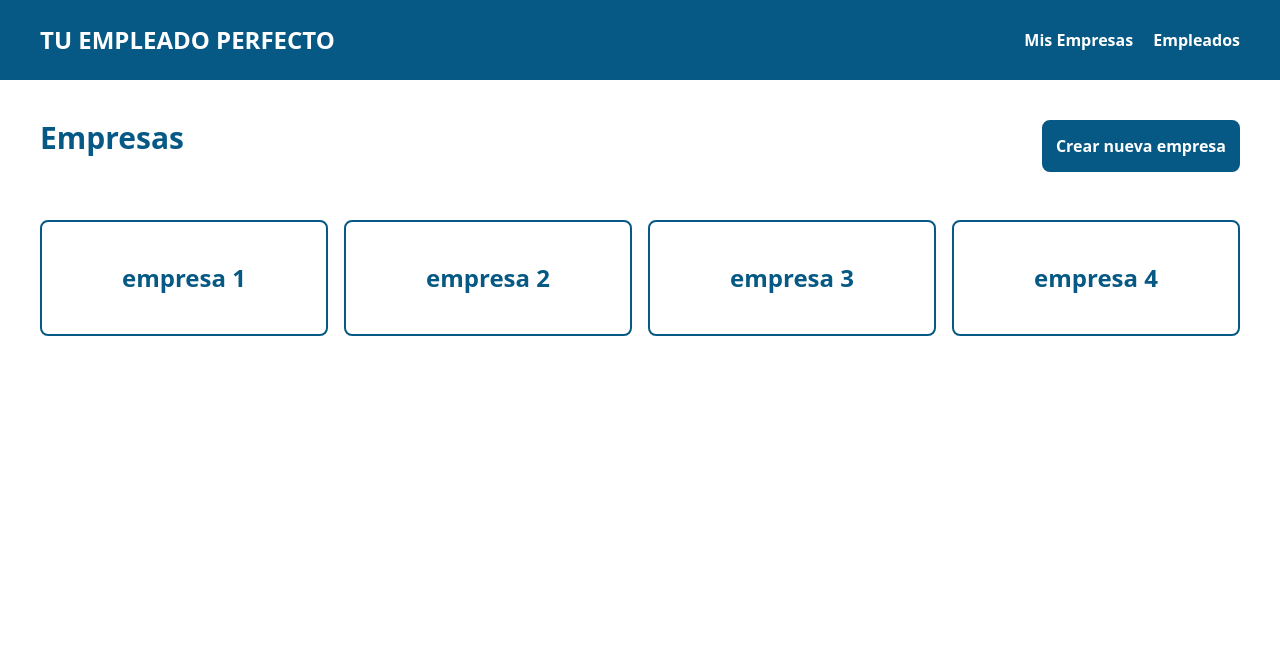
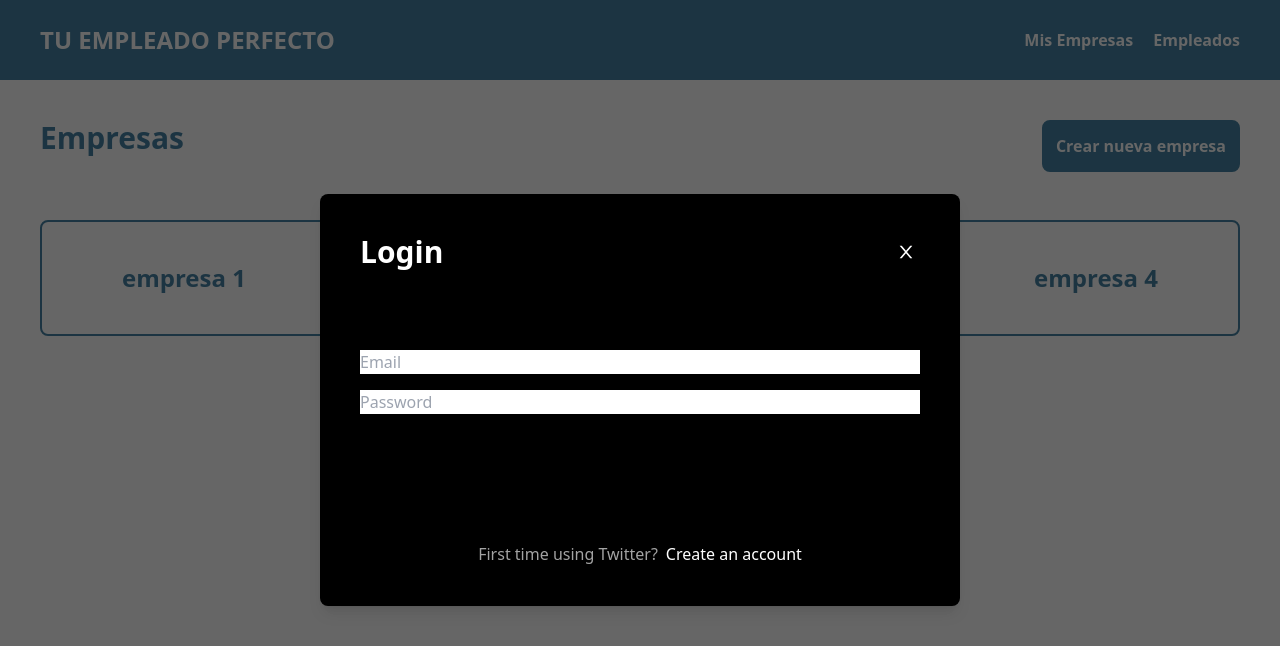
Before and after one commit to LCisternas/tu-empleado-perfecto-front, a Next.js app: page / in a window 1280 px wide. Shown: the top 646 px of the page. Built offline with nearby package versions, Linux system fonts and the light colour scheme.

Commit message:
modal para crear nuevas empresas, listo

```diff
--- a/components/Modal.tsx
+++ b/components/Modal.tsx
@@ -0,0 +1,121 @@
+import React, { useCallback } from "react";
+import { AiOutlineClose } from 'react-icons/ai';
+// import Button from "./Button";
+
+interface Props {
+  isOpen?: boolean;
+  onClose?: () => void;
+  onSubmit?: () => void;
+  title?: string;
+  body?: React.ReactElement;
+  footer?: React.ReactElement;
+  actionLabel: string;
+  disabled?: boolean;
+}
+
+const Modal = ({
+  isOpen, onClose, onSubmit,
+  title, body, footer,
+  actionLabel, disabled
+}: Props) => {
+
+  const handleClose = useCallback(() => {
+    if (disabled) {
+      return;
+    }
+    // onClose();
+  }, [disabled, onClose])
+
+  const handleSubmit = useCallback(() => {
+    if (disabled) {
+      return;
+    }
+    // onClose();
+  }, [])
+
+  if (!isOpen) {
+    return null;
+  }
+
+  return (
+    <>
+      <div className="
+        justify-center
+        items-center
+        flex
+        overflow-x-hidden
+        overflow-y-auto
+        fixed
+        inset-0
+        z-50
+        outline-none
+        focus:outline-none
+        bg-neutral-800
+        bg-opacity-70
+      ">
+        <div
+          className="
+            relative
+            w-full
+            lg:w-3/6
+            my-6
+            mx-auto
+            lg:max-w-3xl
+            h-full
+            lg:h-auto
+          "
+        >
+          <div
+            className="
+              h-full
+              lg:h-auto
+              border-0
+              rounded-lg
+              shadow-lg
+              relative
+              flex
+              flex-col
+              w-full
+              bg-black
+              outline-none
+              focus:outline-none
+            "
+          >
+            <div className="flex items-center justify-between p-10 rounded-t">
+              <h1 className="text-3xl font-semibold text-white">{title}</h1>
+              <button
+                className="
+                  p-1
+                  ml-auto
+                  border-0
+                  text-white
+                  hover:opacity-70
+                  transition
+                "
+              >
+                <AiOutlineClose size={20} color="white" onClick={handleClose} />
+              </button>
+            </div>
+            <div className="relative p-10 flex-auto">
+              {body}
+            </div>
+            <div className="flex flex-col gap-2 p-10">
+              {/* <Button
+                disabled={disabled}
+                label={actionLabel}
+                secondary
+                fullwidth
+                large
+                onClick={handleSubmit}
+              /> */}
+              <button>hola</button>
+              {footer}
+            </div>
+          </div>
+        </div>
+      </div>
+    </>
+  )
+}
+
+export default Modal
--- /dev/null
+++ b/components/modals/CreateCompanyModal.tsx
@@ -0,0 +1,83 @@
+import { useCallback, useState } from "react";
+// import useLoginModal from "@/hooks/useLoginModel";
+// import useRegisterModal from "@/hooks/useRegisterModal";
+// import Input from "../Input";
+import Modal from "../Modal";
+
+const CreateCompanyModal = () => {
+
+  // const loginModal = useLoginModal();
+  // const registerModal = useRegisterModal();
+
+  const [email, setEmail] = useState('');
+  const [password, setPassword] = useState('');
+  const [isLoading, setIsLoading] = useState(false);
+
+  const onToggle = useCallback(() => {
+    if (isLoading) {
+      return;
+    }
+    // loginModal.onClose();
+    // registerModal.onOpen();
+
+  }, [isLoading])
+
+  const onSubmit = useCallback( async () => {
+    try {
+      setIsLoading(true)
+
+      // loginModal.onClose()
+
+    } catch (error) {
+      console.log(error)
+    } finally {
+      setIsLoading(false)
+    }
+  }, [])
+
+  const bodyContent = (
+    <div className="flex flex-col gap-4">
+      <input
+        placeholder="Email"
+        onChange={(e) => setEmail(e.target.value)}
+        value={email}
+        disabled={isLoading}
+      />
+      <input
+        placeholder="Password"
+        onChange={(e) => setPassword(e.target.value)}
+        value={password}
+        disabled={isLoading}
+      />
+    </div>
+  )
+
+  const footerContent = (
+    <div className="text-neutral-400 text-center mt-4">
+      <p>
+        First time using Twitter?
+        <span
+          className="text-white cursor-pointer hover:underline ml-2"
+          onClick={onToggle}
+        >
+          Create an account
+        </span>
+      </p>
+    </div>
+  )
+
+  return (
+    <Modal
+      disabled={isLoading}
+      isOpen={true}
+      title="Login"
+      actionLabel="Sign In"
+      // onClose={loginModal.onClose}
+      onSubmit={onSubmit}
+      body={bodyContent}
+      footer={footerContent}
+    />
+  )
+}
+
+export default CreateCompanyModal;
--- a/package.json
+++ b/package.json
@@ -17,6 +17,7 @@
     "next": "13.3.0",
     "react": "18.2.0",
     "react-dom": "18.2.0",
+    "react-icons": "^4.8.0",
     "typescript": "5.0.4"
   },
   "devDependencies": {
--- a/pages/_app.tsx
+++ b/pages/_app.tsx
@@ -1,10 +1,12 @@
 import '@/styles/globals.css'
 import type { AppProps } from 'next/app'
 import Layout from '@/components/layout/Layout'
+import CreateCompanyModal from '@/components/modals/CreateCompanyModal'
 
 export default function App({ Component, pageProps }: AppProps) {
   return (
     <Layout>
+      {/* <CreateCompanyModal /> */}
       <Component {...pageProps} />
     </Layout>
   )
--- a/pages/index.tsx
+++ b/pages/index.tsx
@@ -1,3 +1,5 @@
+import CreateCompanyModal from "@/components/modals/CreateCompanyModal";
+
 const fakeData = [
   {
     name: 'empresa 1',
@@ -28,7 +30,7 @@ const fakeData = [
 function index() {
   return (
     <>
-
+      <CreateCompanyModal />
       <div className="flex justify-between p-10">
         <h1 className="text-3xl font-semibold text-sky-800">
           Empresas
```
Also changed, not shown: 1 other file (tests, documents, lock files or other folders).
